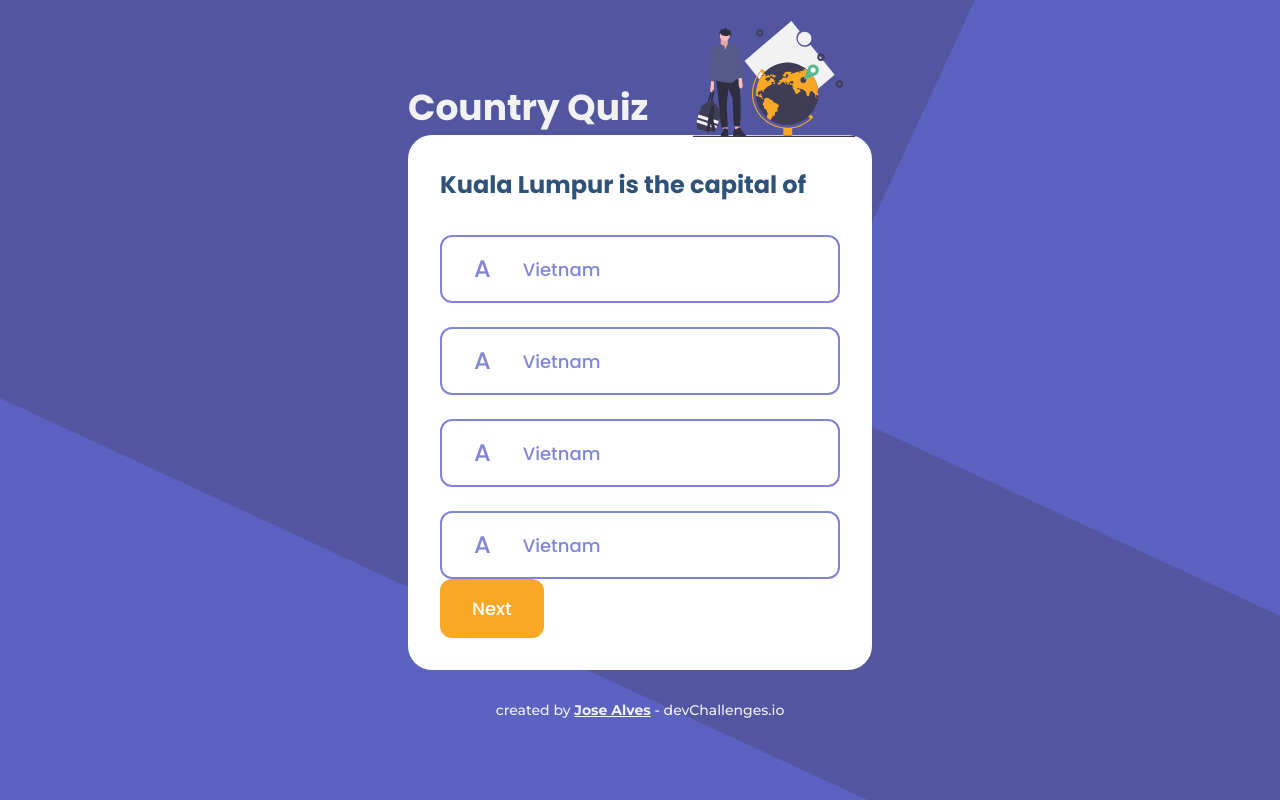
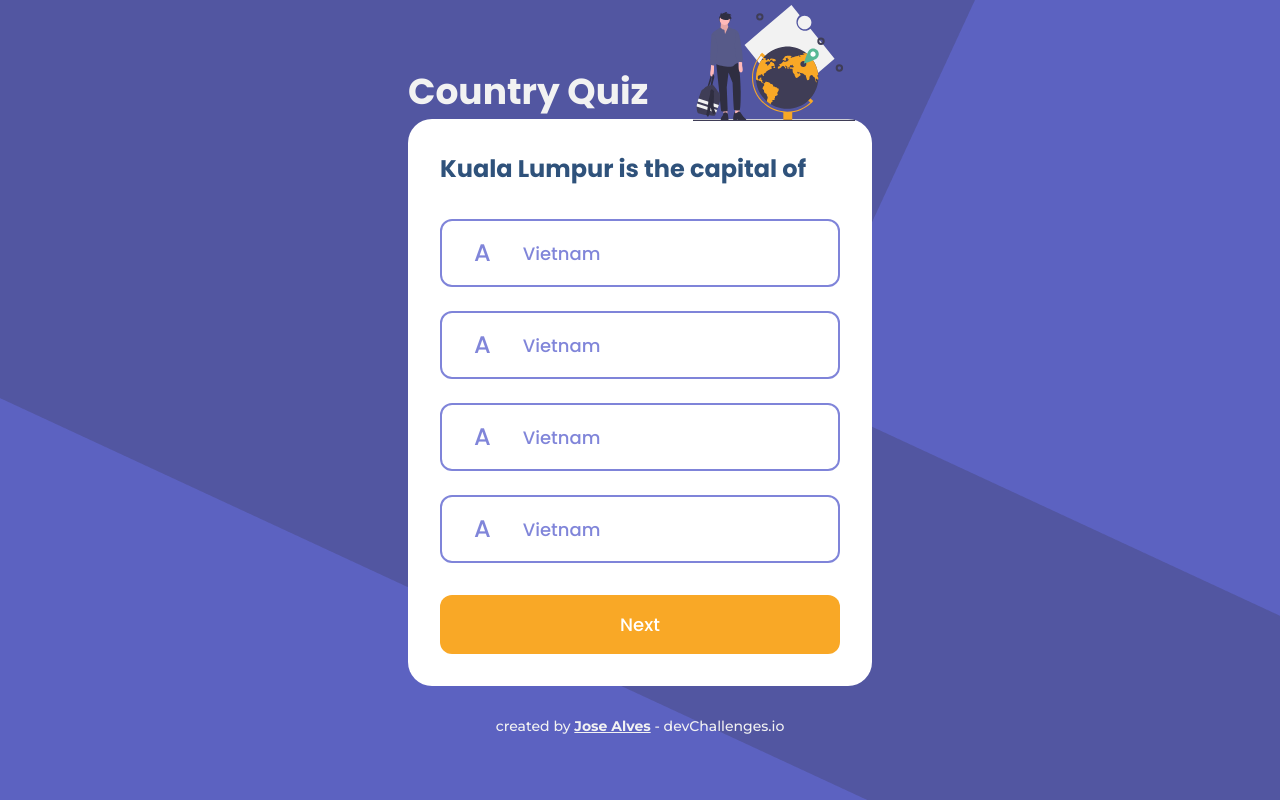
Before and after one commit to hitmaizer/quiz-game, a React (Create React App) app: page / in a window 1280 px wide. Built offline with nearby package versions, Linux system fonts and the light colour scheme.

Commit message:
next btn styling

```diff
--- a/src/scss/_question.scss
+++ b/src/scss/_question.scss
@@ -46,6 +46,9 @@
     border: none;
     border-radius: 12px;
     padding: 1rem 2rem;
+    margin-top: 32px;
+    width: 100%;
+    cursor: pointer;
 }
 
 .btn__text {
@@ -54,5 +57,5 @@
     font-size: 18px;
     line-height: 27px;
     color: $white;
-    border-top: 16px;
+
 }
--- a/src/scss/style.css
+++ b/src/scss/style.css
@@ -105,6 +105,9 @@
   border: none;
   border-radius: 12px;
   padding: 1rem 2rem;
+  margin-top: 32px;
+  width: 100%;
+  cursor: pointer;
 }
 
 .btn__text {
@@ -113,5 +116,4 @@
   font-size: 18px;
   line-height: 27px;
   color: #fff;
-  border-top: 16px;
 }
```
